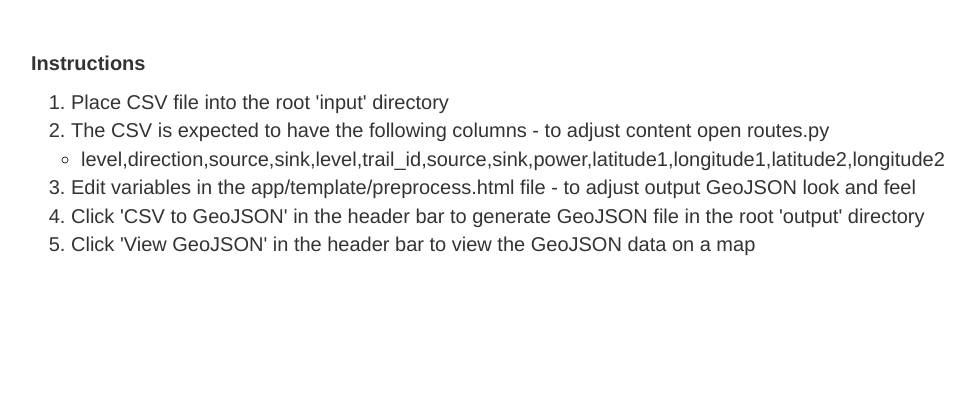
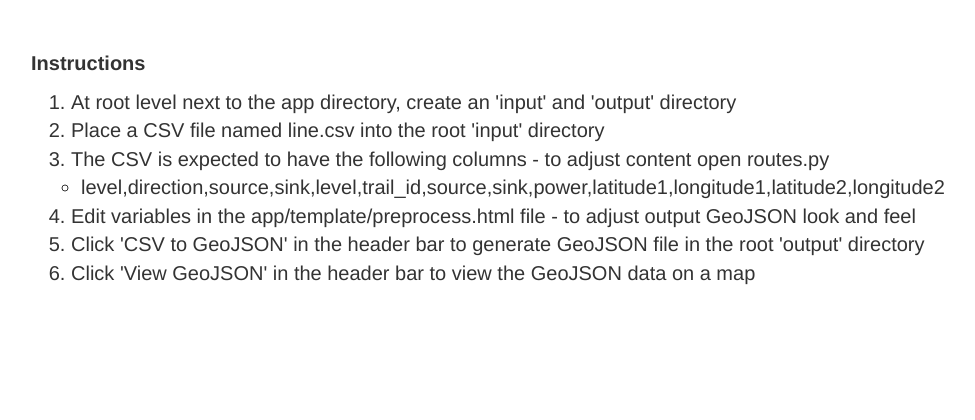
Before and after one commit to denelius/flask-geo, a Flask app: template offset/app/templates/preprocess.html in a window 1280 px wide. Shown: the part 51-471 px from the top of the page, without its empty margins (69-1044 px from the left). Run offline with Flask 2, Linux system fonts and the light colour scheme; the template is opened without the code that fills it, so the values that code supplies are empty; some libraries are stand-ins or nearby versions.

Commit message:
remove data

```diff
--- a/offset/app/templates/preprocess.html
+++ b/offset/app/templates/preprocess.html
@@ -4,7 +4,8 @@
 <div id="instruct">
     <p><strong>Instructions</strong></p>
     <ol>
-        <li>Place CSV file into the root 'input' directory</li>
+    	<li>At root level next to the app directory, create an 'input' and 'output' directory</li>
+        <li>Place a CSV file named line.csv into the root 'input' directory</li>
         <li>The CSV is expected to have the following columns - to adjust content open routes.py</li>
             <ul>
                 <li>level,direction,source,sink,level,trail_id,source,sink,power,latitude1,longitude1,latitude2,longitude2</li>
```
